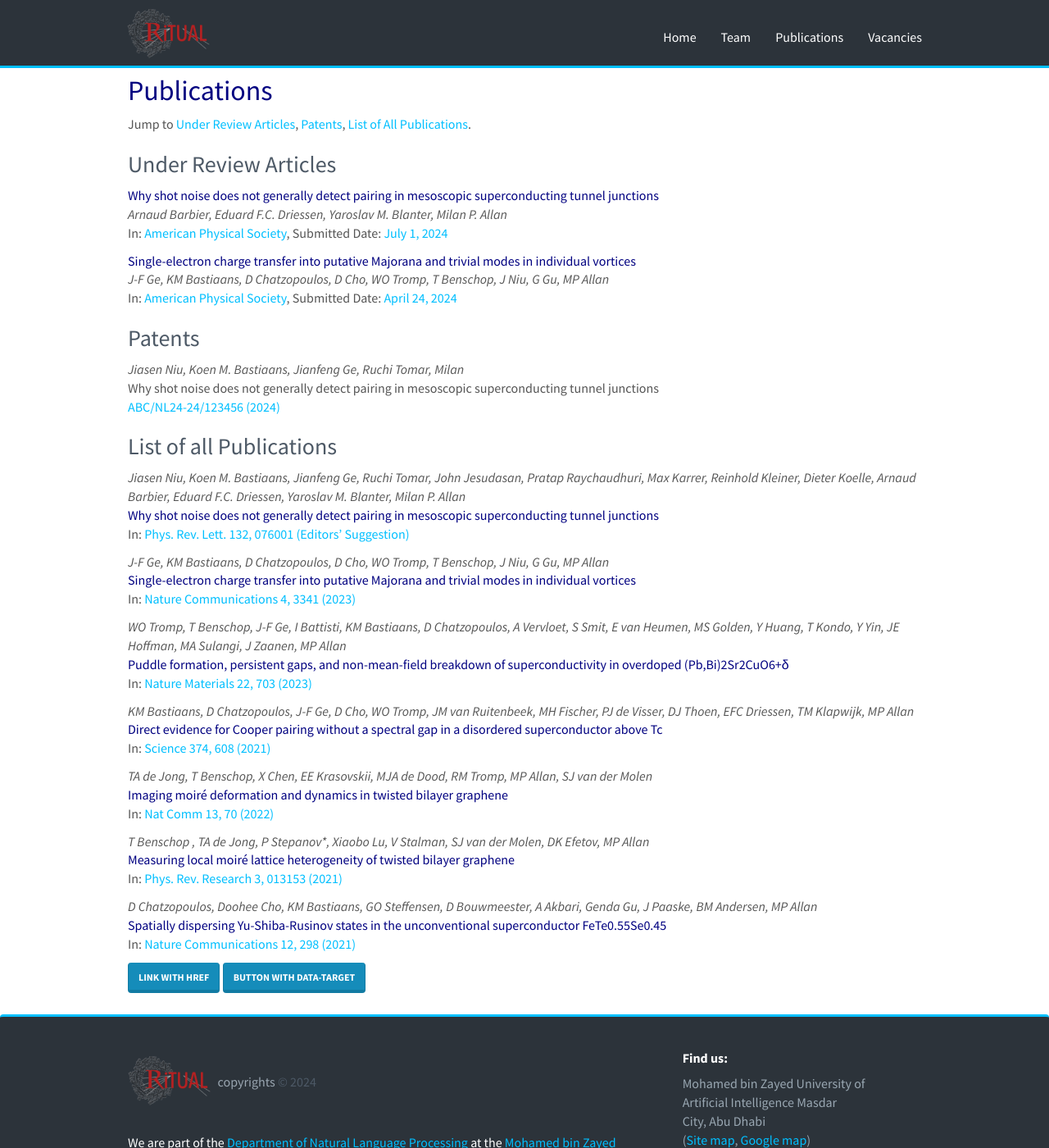
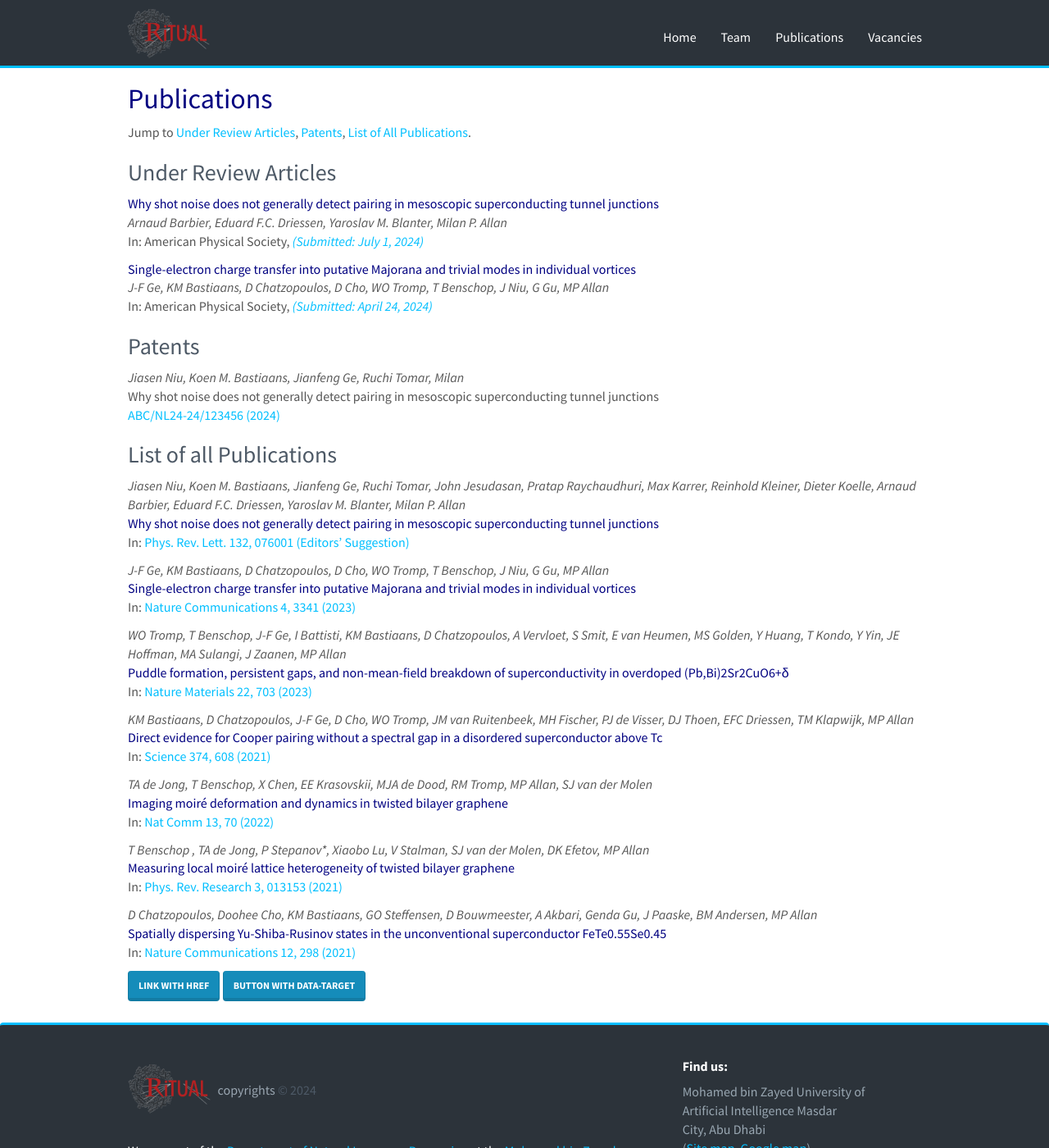
Before and after one commit to RamzaBasharat/MBZUAI, a Jekyll site: the page built from _pages/publications.md, in a window 1280 px wide and 1400 px high. Shown: the whole window at 82% size. Built offline with Jekyll 4.4.1, drawn with Linux system fonts in a browser that asks for light colours; nearby versions of some CDN libraries.

Commit message:
designing publishing page

```diff
--- a/_layouts/default.html
+++ b/_layouts/default.html
@@ -8,7 +8,7 @@
     {% include header.html %}
 
     <div class="container-fluid">
-      <div class="row">
+      <div class="row space-below-nav">
         {{ content }}
       </div>
     </div>
--- a/_pages/publications.md
+++ b/_pages/publications.md
@@ -16,7 +16,7 @@ Jump to [Under Review Articles](#under-review-articles), [Patents](#patents), [L
 
   <span class="navy">{{ publi.title }}</span><br />
   <em>{{ publi.authors }} </em><br />
-  In: <span class="sky">{{ publi.publisher }}</span>, Submitted Date: <span class="sky">{{ publi.date}}</span>
+  In: {{ publi.publisher }}, <i class="sky">(Submitted: {{publi.date}})</i>
 
 {% endfor %}
 
--- a/css/main.scss
+++ b/css/main.scss
@@ -95,6 +95,10 @@ firstp {
 
 .scale{
 transform: scale(1.02)
+}
+
+.space-below-nav{
+    margin-top:10px;
 }
 
 // ----------------- custom color ------------------------------
```
